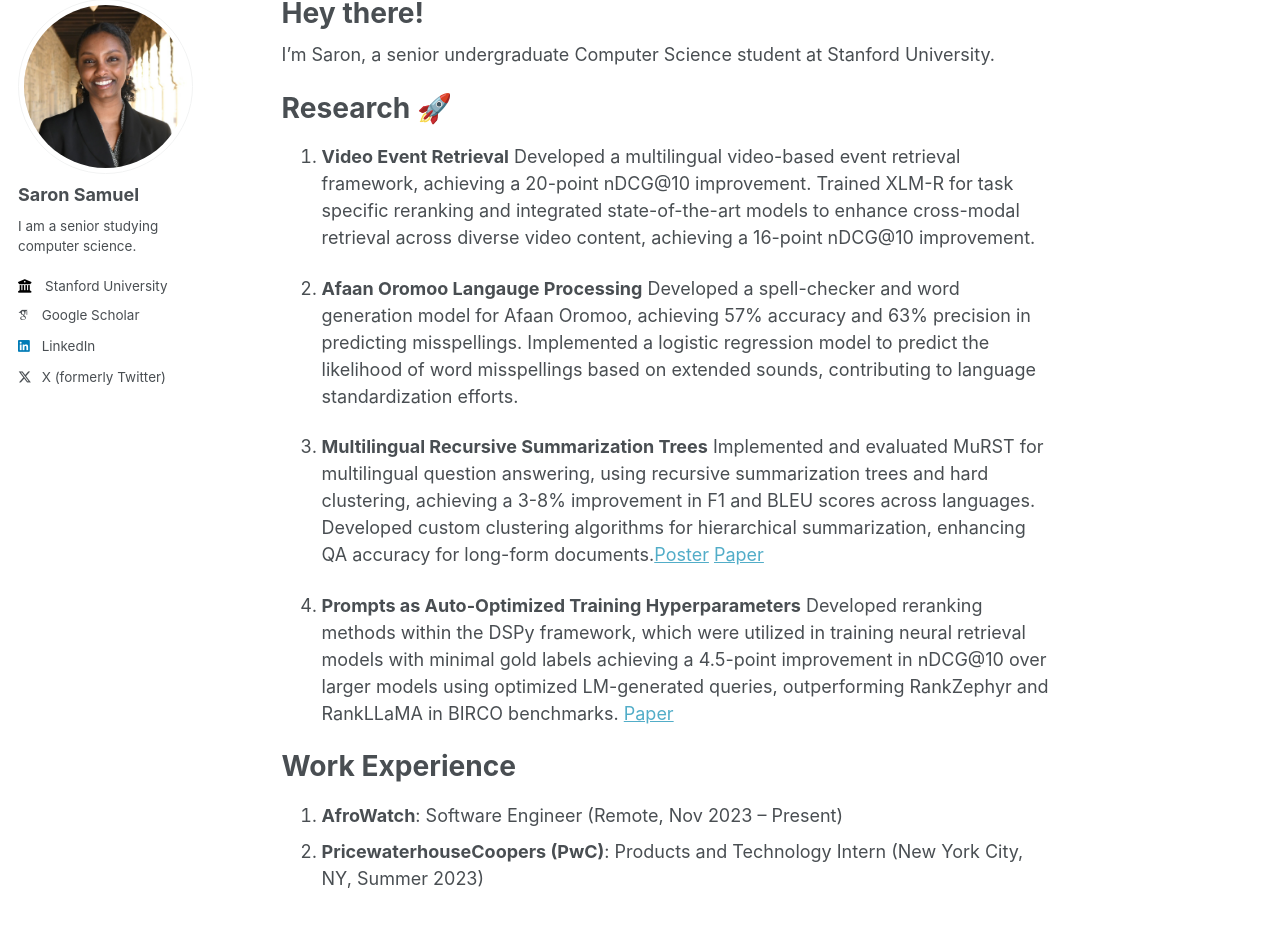
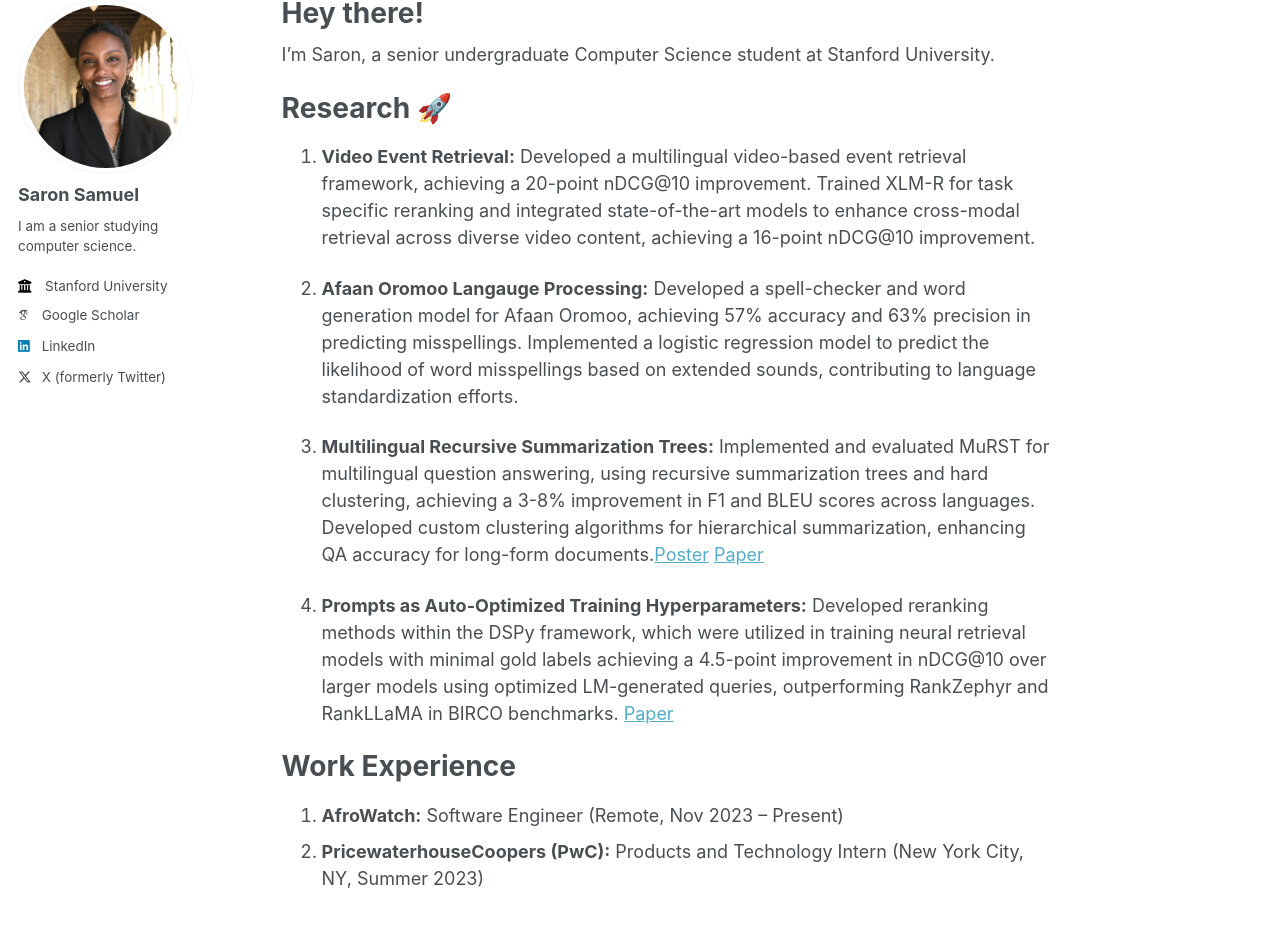
Before and after one commit to saronsamuel/saronsamuel.github.io, a Jekyll site: the page built from _pages/about.md, in a window 1280 px wide and 1400 px high. Shown: the part 107-1058 px from the top of the window. Built offline with Jekyll 4.4.1, drawn with Linux system fonts in a browser that asks for light colours; some web fonts are replaced.

Commit message:
updating info

```diff
--- a/_pages/about.md
+++ b/_pages/about.md
@@ -13,19 +13,19 @@ I'm Saron, a senior undergraduate Computer Science student at Stanford Universit
 Research 🚀
 ======
 
-1. **Video Event Retrieval**
+1. **Video Event Retrieval:**
 Developed a multilingual video-based event retrieval framework, achieving a 20-point nDCG@10 improvement. Trained XLM-R for task specific reranking and integrated state-of-the-art models to enhance cross-modal retrieval across diverse video content, achieving a 16-point nDCG@10 improvement.
 
-2. **Afaan Oromoo Langauge Processing**
+2. **Afaan Oromoo Langauge Processing:**
 Developed a spell-checker and word generation model for Afaan Oromoo, achieving 57% accuracy and 63% precision in predicting misspellings. Implemented a logistic regression model to predict the likelihood of word misspellings based on extended sounds, contributing to language standardization efforts.
 
-3. **Multilingual Recursive Summarization Trees**
+3. **Multilingual Recursive Summarization Trees:**
 Implemented and evaluated MuRST for multilingual question answering, using recursive summarization trees and hard clustering, achieving a 3-8% improvement in F1 and BLEU scores across languages. Developed custom clustering algorithms for hierarchical summarization, enhancing QA accuracy for long-form documents.[Poster](https://drive.google.com/file/d/1XpTWYwMf4o6yhPb7HFD-jliCH-PW55jv/view?usp=sharing) [Paper](https://drive.google.com/file/d/1Z26GxzuSHgPuWdnfF0xBISTXaWfjufIp/view?usp=sharing)
 
-4. **Prompts as Auto-Optimized Training Hyperparameters**
+4. **Prompts as Auto-Optimized Training Hyperparameters:**
 Developed reranking methods within the DSPy framework, which were utilized in training neural retrieval models with minimal gold labels achieving a 4.5-point improvement in nDCG@10 over larger models using optimized LM-generated queries, outperforming RankZephyr and RankLLaMA in BIRCO benchmarks. [Paper](https://arxiv.org/pdf/2406.11706)
 
 Work Experience
 ======
-1. **AfroWatch**: Software Engineer (Remote, Nov 2023 – Present)
-2. **PricewaterhouseCoopers (PwC)**: Products and Technology Intern (New York City, NY, Summer 2023)
+1. **AfroWatch:** Software Engineer (Remote, Nov 2023 – Present)
+2. **PricewaterhouseCoopers (PwC):** Products and Technology Intern (New York City, NY, Summer 2023)
```
